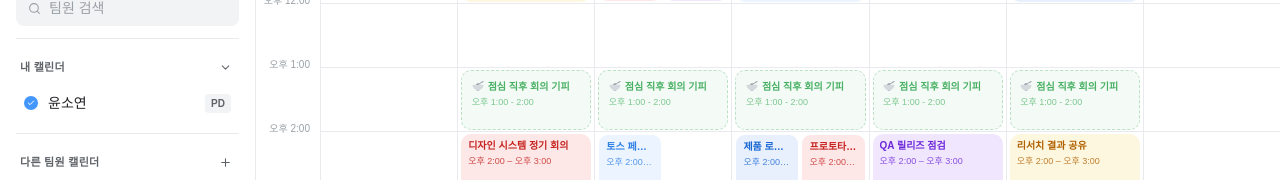
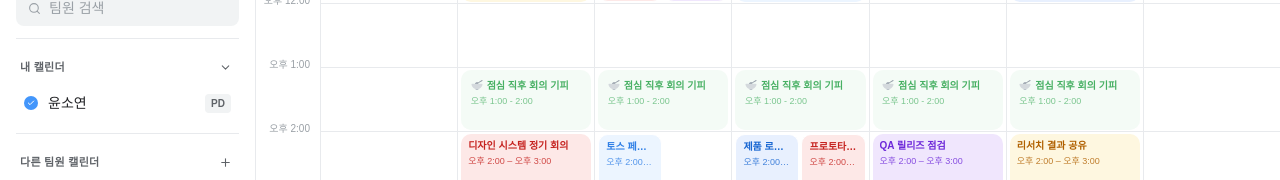
Before and after one commit to soyeony85-beep/calender, a React (Vite) app: page / in a window 1280 px wide. Shown: the part 386-566 px from the top of the page. Built offline with nearby package versions, Linux system fonts and the light colour scheme; a web font is replaced by a local one.

Commit message:
Refine calendar modal details

```diff
--- a/src/app/App.tsx
+++ b/src/app/App.tsx
@@ -1594,7 +1594,6 @@
                                         width: widthCalc,
                                         top: "2px",
                                         height: `${blockDuration * 64 - 4}px`,
-                                        border: `1.5px dashed ${p.avatarColor}55`,
                                         backgroundColor: `${p.avatarColor}0F`,
                                         zIndex: 18,
                                         padding: "7.5px 9.5px",
@@ -1809,7 +1808,6 @@
                       <ModalGlyph name="calendar" />
                       <div>
                         <div className="flex items-center gap-2">
-                          <span className="w-3 h-3 rounded-full order-first" style={{ backgroundColor: owner.avatarColor }} />
                           <span className="text-[16px] leading-6 font-semibold text-[#202124]">{owner.name}</span>
                         </div>
                         <p className="text-[13px] leading-5 text-[#5f6368]">바쁨 · 기본 공개 설정 · 30분 전에 알림</p>
@@ -2404,7 +2402,7 @@
                 <div className="flex items-center gap-3">
                   <ModalGlyph name="calendar" />
                   <div>
-                    <div className="flex items-center gap-2"><span className="text-sm text-[#202124]">윤소연</span><div className="w-3 h-3 rounded-full bg-[#4396FB]" /></div>
+                    <div className="flex items-center gap-2"><span className="text-sm text-[#202124]">윤소연</span></div>
                     <p className="text-xs text-[#5f6368] mt-0.5">바쁨 · 기본 공개 설정 · 30분 전에 알림</p>
                   </div>
                 </div>
```
